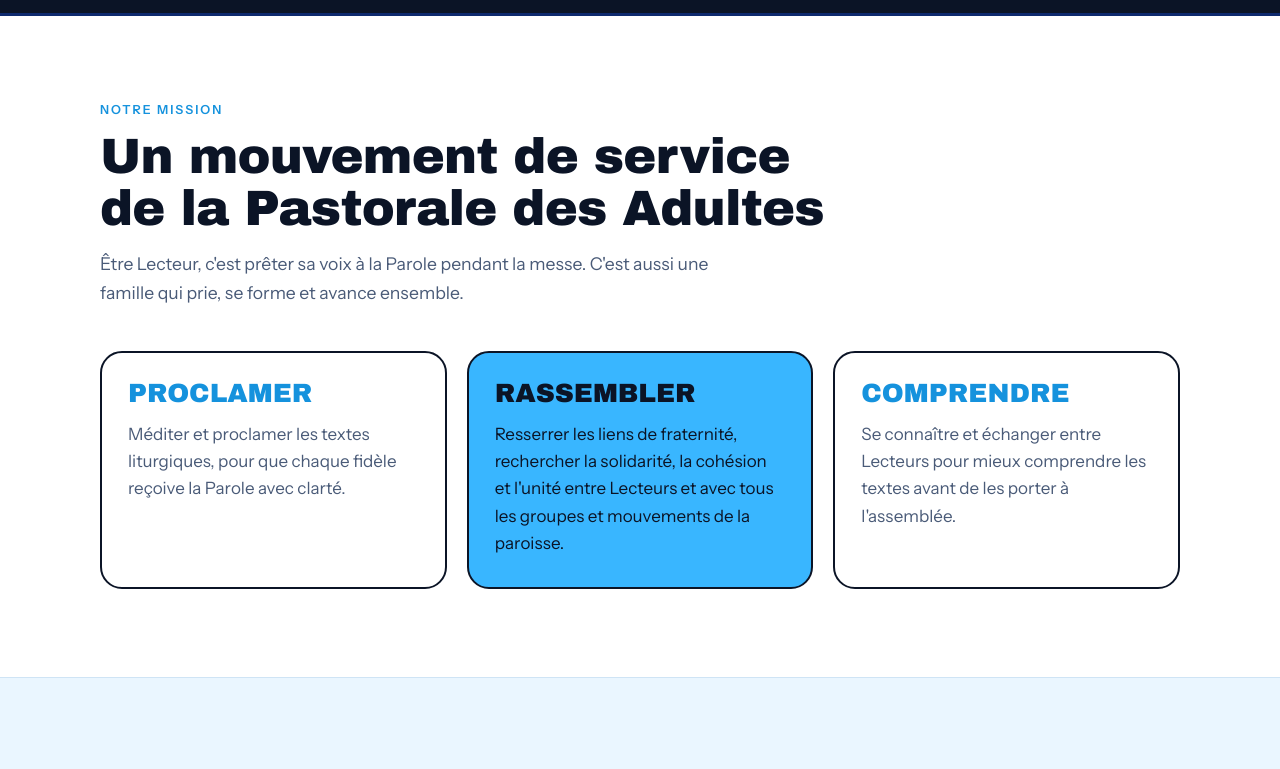
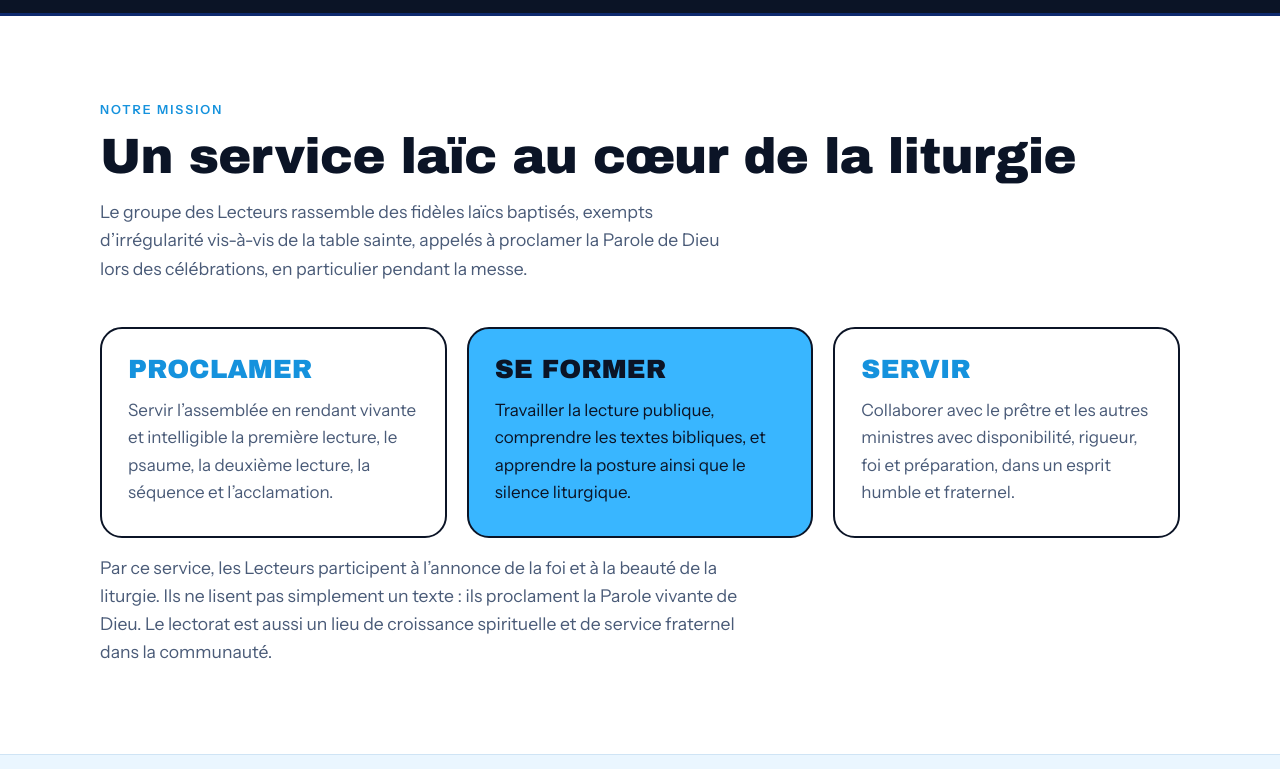
Before and after one commit to kaxellecheryl-tech/gdl_ndt_2026, a website: page public/index.html in a window 1280 px wide. Shown: the part 840-1609 px from the top of the page. Drawn offline with Linux system fonts and the light colour scheme; no server answers; a web font is replaced by a local one.

Commit message:
Met à jour la mission et l'horaire du lectorat

```diff
--- a/public/index.html
+++ b/public/index.html
@@ -250,22 +250,23 @@ footer strong{color:var(--fg);font-family:var(--f-display);font-size:.95rem}
   <section class="blk" id="mission">
     <div class="wrap">
       <p class="kicker">Notre mission</p>
-      <h2>Un mouvement de service de la Pastorale des Adultes</h2>
-      <p class="intro">Être Lecteur, c'est prêter sa voix à la Parole pendant la messe. C'est aussi une famille qui prie, se forme et avance ensemble.</p>
+      <h2>Un service laïc au cœur de la liturgie</h2>
+      <p class="intro">Le groupe des Lecteurs rassemble des fidèles laïcs baptisés, exempts d’irrégularité vis-à-vis de la table sainte, appelés à proclamer la Parole de Dieu lors des célébrations, en particulier pendant la messe.</p>
       <div class="missions">
         <article class="mission">
           <span class="verb">Proclamer</span>
-          <p>Méditer et proclamer les textes liturgiques, pour que chaque fidèle reçoive la Parole avec clarté.</p>
+          <p>Servir l’assemblée en rendant vivante et intelligible la première lecture, le psaume, la deuxième lecture, la séquence et l’acclamation.</p>
         </article>
         <article class="mission">
-          <span class="verb">Rassembler</span>
-          <p>Resserrer les liens de fraternité, rechercher la solidarité, la cohésion et l'unité entre Lecteurs et avec tous les groupes et mouvements de la paroisse.</p>
+          <span class="verb">Se former</span>
+          <p>Travailler la lecture publique, comprendre les textes bibliques, et apprendre la posture ainsi que le silence liturgique.</p>
         </article>
         <article class="mission">
-          <span class="verb">Comprendre</span>
-          <p>Se connaître et échanger entre Lecteurs pour mieux comprendre les textes avant de les porter à l'assemblée.</p>
+          <span class="verb">Servir</span>
+          <p>Collaborer avec le prêtre et les autres ministres avec disponibilité, rigueur, foi et préparation, dans un esprit humble et fraternel.</p>
         </article>
       </div>
+      <p class="intro">Par ce service, les Lecteurs participent à l’annonce de la foi et à la beauté de la liturgie. Ils ne lisent pas simplement un texte : ils proclament la Parole vivante de Dieu. Le lectorat est aussi un lieu de croissance spirituelle et de service fraternel dans la communauté.</p>
     </div>
   </section>
 
@@ -295,7 +296,7 @@ footer strong{color:var(--fg);font-family:var(--f-display);font-size:.95rem}
       <div class="sections">
         <article class="sec adult">
           <span class="chip">Section adultes</span>
-          <div class="big">Mardi<small>chaque semaine, dès 19h</small></div>
+          <div class="big">Mardi<small>chaque semaine, de 18h30 à 20h30</small></div>
           <div class="slot"><span class="chip">Bâtiment JP2</span><span class="chip">Préparation des lectures</span></div>
           <p>Partage des textes du dimanche, exercices de lecture et temps fraternel.</p>
         </article>
@@ -329,7 +330,7 @@ footer strong{color:var(--fg);font-family:var(--f-display);font-size:.95rem}
             <p class="legend">Je m'inscris pour la section</p>
             <div class="seg" role="radiogroup">
               <input type="radio" name="section" id="sec-a" value="Adultes" checked>
-              <label for="sec-a">Adultes<small>Mardi 19h · JP2</small></label>
+              <label for="sec-a">Adultes<small>Mardi 18h30 · JP2</small></label>
               <input type="radio" name="section" id="sec-k" value="Enfants">
               <label for="sec-k">Enfants<small>Dimanche 9h</small></label>
             </div>
@@ -486,7 +487,7 @@ function showResult(d, saved){
     result.append(
       el("h3", {textContent:"Bienvenue, " + d.prenoms + " !"}),
       el("p", {textContent: "Ton inscription est enregistrée. Un responsable te contactera au " + d.tel + ". " +
-        (d.section === "Enfants" ? "Rendez-vous le dimanche à 9h." : "Rendez-vous mardi dès 19h au bâtiment JP2.")}),
+        (d.section === "Enfants" ? "Rendez-vous le dimanche à 9h." : "Rendez-vous mardi de 18h30 à 20h30 au bâtiment JP2.")}),
       el("div", {className:"actions"}, [again])
     );
   } else {
```
